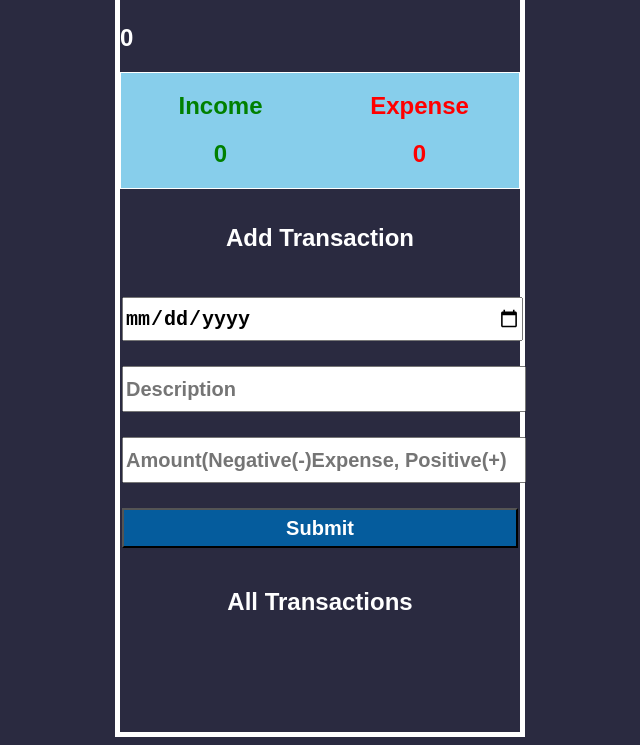
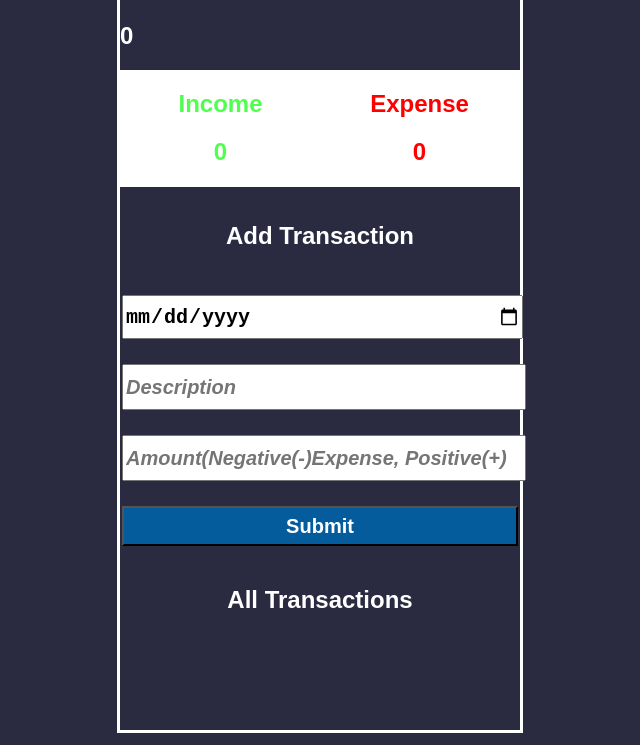
Before and after one commit to mayurlalwani/Expense-Manager-App, a plain HTML site: page index.html in a window 1280 px wide. Shown: the part 169-914 px from the top of the page, without its empty margins (320-960 px from the left). Drawn offline with Linux system fonts and the light colour scheme.

Commit message:
Fixed design issues

```diff
--- a/style.css
+++ b/style.css
@@ -15,7 +15,7 @@ body{
     display: flex;
     width:50vh;
     flex-direction: column;
-    border:5px solid;
+    border:3px solid;
     background-color: #2A2A40;
     color:white;
 }
@@ -24,7 +24,8 @@ body{
     display: flex;
     justify-content: space-evenly;
     border:solid 1px;
-    background-color:skyblue;
+    background-color:white;
+
 
 }
 
@@ -32,7 +33,11 @@ body{
     /* border: solid 1px; */
     width:50%;
     text-align: center;
-    color:green;
+    color:#4eff4e;
+}
+
+::placeholder{
+    font-style: italic;
 }
 
 .expense{
```
